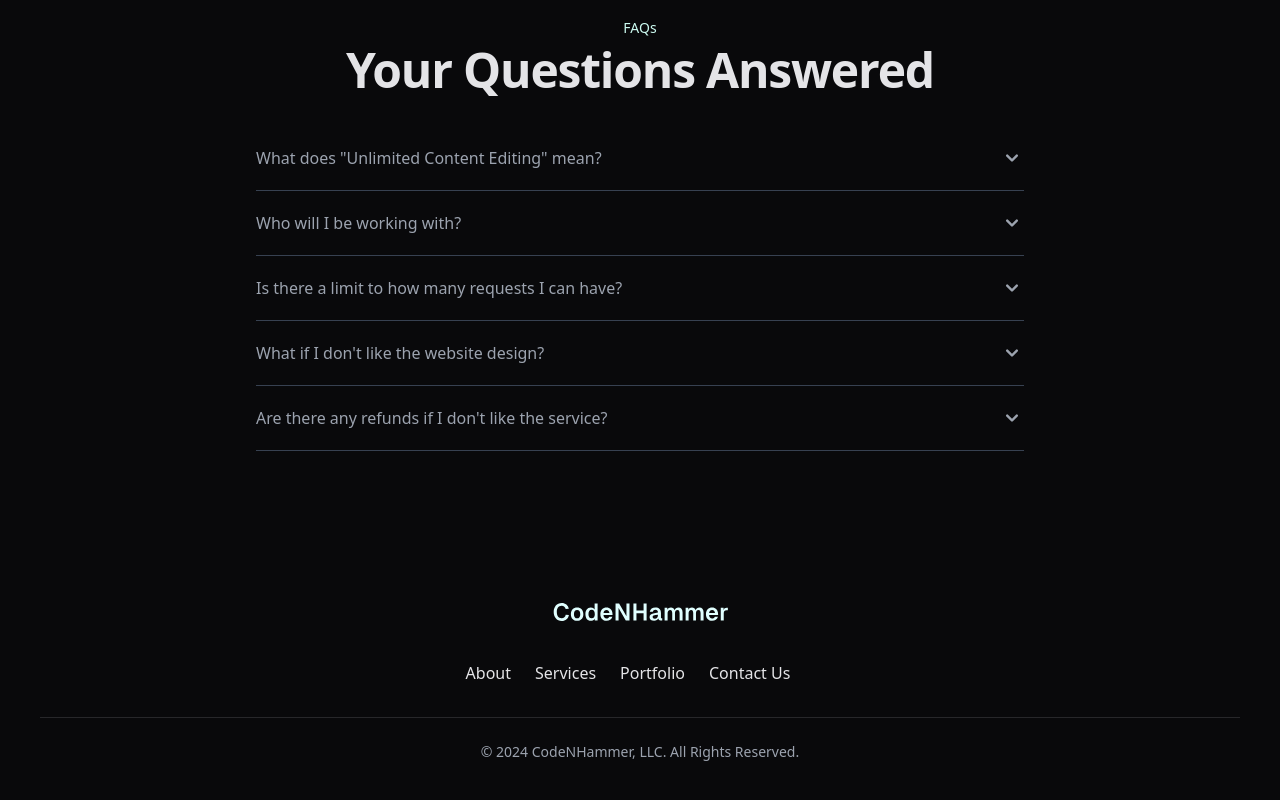
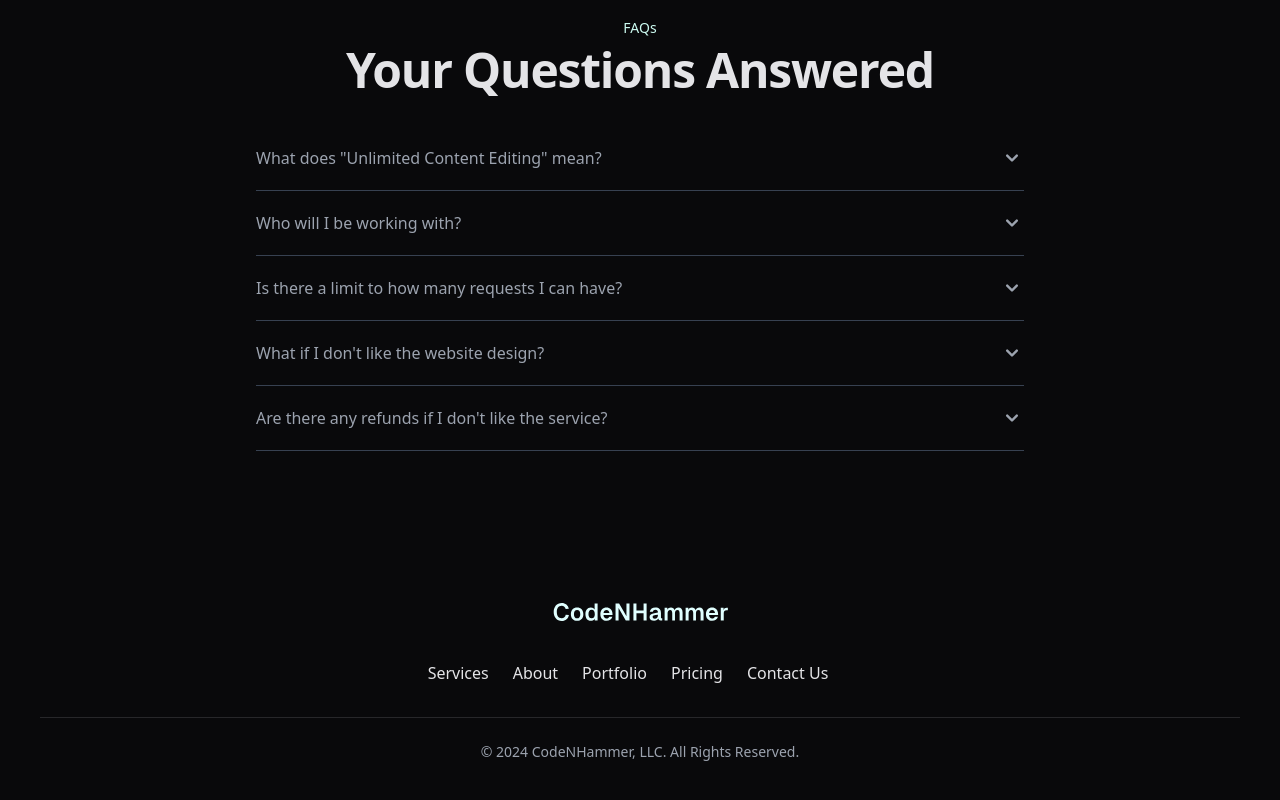
Before and after one commit to KevinPayano/CNH-Website, an Astro site: page / in a window 1280 px wide. Shown: the part 5642-6442 px from the top of the page. Built offline with nearby package versions, Linux system fonts and the light colour scheme; Astro itself is replaced by a stand-in of ours.

Commit message:
Updated Footer links

```diff
--- a/src/layouts/Footer.astro
+++ b/src/layouts/Footer.astro
@@ -26,13 +26,16 @@
 
         <ul class="flex flex-wrap justify-center items-center mb-6 text-zinc-200 border-b border-zinc-800 p-8">
             <li>
+                <a href="/#featuresSection" class="mr-4 hover:underline md:mr-6">Services</a>
+            </li>
+            <li>
                 <a href="/about" class="mr-4 hover:underline md:mr-6">About</a>
             </li>
             <li>
-                <a href="/#featuresSection" class="mr-4 hover:underline md:mr-6">Services</a>
+                <a href="/#portfolioSection" class="mr-4 hover:underline md:mr-6">Portfolio</a>
             </li>
             <li>
-                <a href="/#portfolioSection" class="mr-4 hover:underline md:mr-6">Portfolio</a>
+                <a href="/#pricingSection" class="mr-4 hover:underline md:mr-6">Pricing</a>
             </li>
             <li>
                 <a href="/contact" class="mr-4 hover:underline md:mr-6">Contact Us</a>
```
